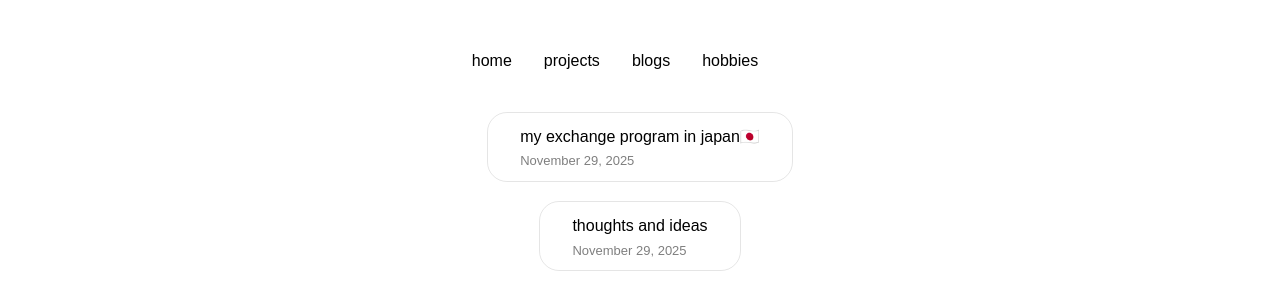
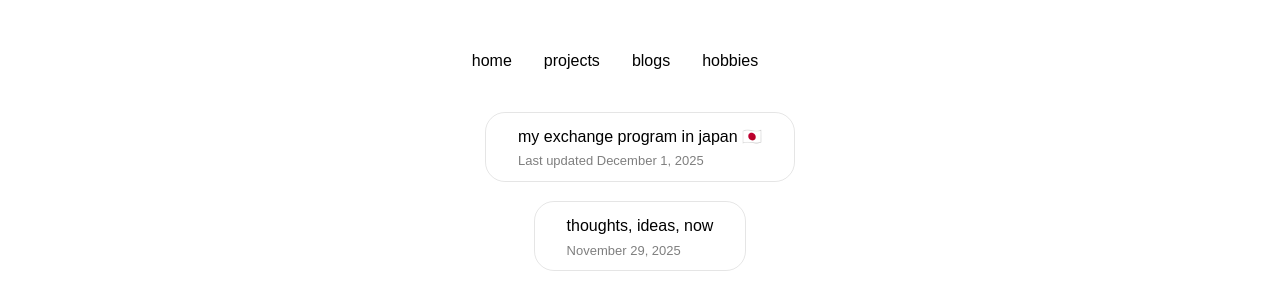
Before and after one commit to kmod24/portfolio-websiteV2, a React (Vite) app: page /blogs in a window 1280 px wide. Shown: the top 289 px of the page. Built offline with nearby package versions, Linux system fonts and the light colour scheme; a web font is replaced by a local one.

Commit message:
added changes to blog

```diff
--- a/src/blogData.js
+++ b/src/blogData.js
@@ -1,8 +1,8 @@
 export const posts = [
   {
     slug: "abroad-in-japan",
-    title: "my exchange program in japan🇯🇵",
-    date: "November 29, 2025",
+    title: "my exchange program in japan 🇯🇵",
+    date: "Last updated December 1, 2025",
     content: `
      During my Spring semester of college, I decided to go abroad and do an exchange program in Osaka, Japan. Many thoughts filled
      my head -- I would be going alone, I wasn't the best at speaking Japanese, and I would pretty much be on my own figuring things
@@ -35,6 +35,17 @@ export const posts = [
     <p class="section-title">APRIL:</p>
     To be continued.
 
+    <p class="section-title">MAY:</p>
+    To be continued.
+
+    <p class="section-title">JUNE:</p>
+    To be continued.
+
+    <p class="section-title">JULY:</p>
+    To be continued.
+
+    <p class="section-title">AUGUST:</p>
+    To be continued.
 
 
 
@@ -43,10 +54,10 @@ export const posts = [
   },
   {
     slug: "my-thoughts-and-ideas",
-    title: "thoughts and ideas",
+    title: "thoughts, ideas, now",
     date: "November 29, 2025",
     content: `Although I'm occupied with school, there are many things that I have been doing to keep my mind occupied,
-    such as studying Japanese (N4 Level currently) and coding fun projects to make life easier. `,
+    such as studying Japanese (N4 Level currently) and coding fun projects to make life easier for myself. `,
   },
   // {
   //   slug: "travel-experiences",
```
